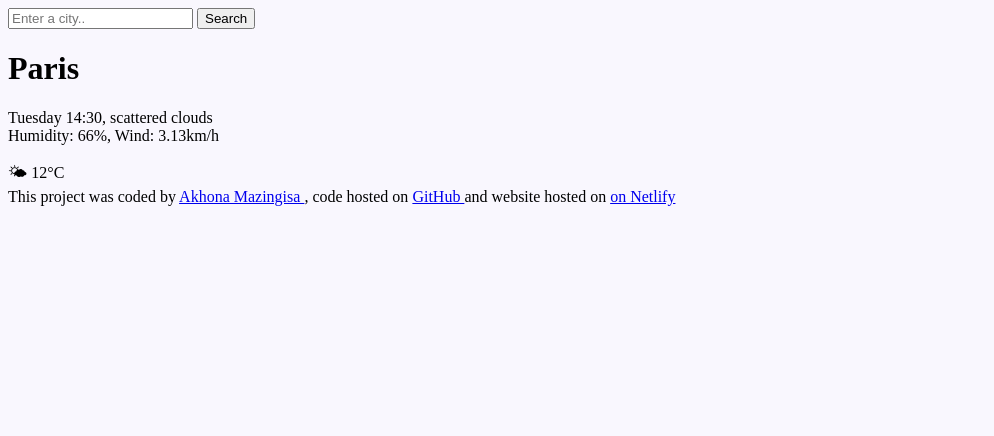
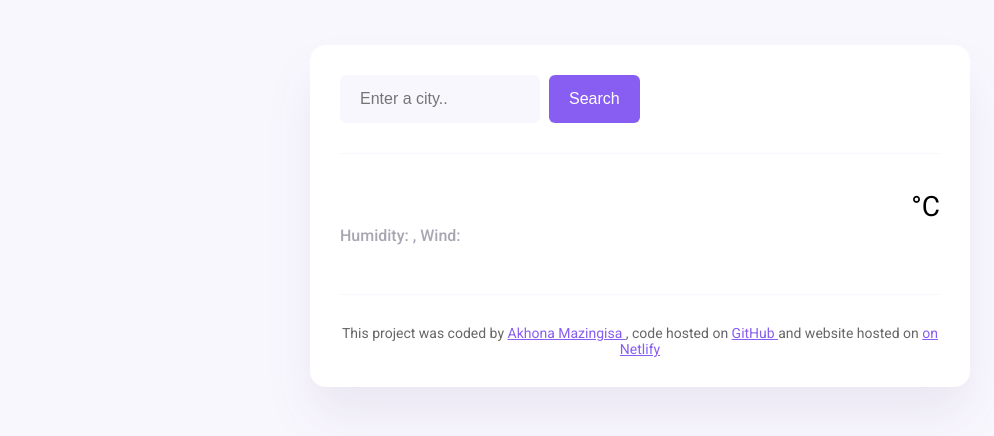
Before and after one commit to akhona-mazingisa/my-first-shecodes-weather-homework, a plain HTML site: page index.html in a window 1280 px wide. Shown: the whole page, without its empty margins (0-994 px from the left). Drawn offline with nearby package versions, Linux system fonts and the light colour scheme.

Commit message:
Updated the project code

```diff
--- a/index.html
+++ b/index.html
@@ -2,29 +2,50 @@
 <html lang="en">
 <head>
     <meta charset="UTF-8">
-    <meta name="viewport" content="width=device-width, initial-scale=1.0">
+    <meta name="viewport" content="width=>, initial-scale=1.0">
+    <link rel="preconnect" href="https://fonts.googleapis.com">
+    <link rel="preconnect" href="https://fonts.gstatic.com" crossorigin>
+    <link
+    href="https://fonts.googleapis.com/css2?family=Roboto+Condensed:ital,wght@0,100;0,200;0,300;0,400;0,500;0,600;0,700;0,800;0,900;1,100;1,200;1,300;1,400;1,500;1,600;1,700;1,800;1,900&family=Roboto:ital,wght@0,100;0,300;0,400;0,500;0,700;0,900;1,100;1,300;1,400;1,500;1,700;1,900&display=swap"
+    rel="stylesheet"
+    />
     <link rel="stylesheet" href="src/style.css" />
-    <title>My Weather App Homework</title>
+    <script src="https://cdn.jsdelivr.net/npm/axios@1.1.2/dist/axios.min.js"></script>
+    <title>Weather App</title>
 </head>
 <body>
-    <div class="weaher-app">
+    <div class="weather-app">
     <header>
-        <form>
-            <input type="search" placeholder="Enter a city.." required />
-            <input type="submit" value="Search" />
+        <form class="search-form" id="search-form">
+            <input type="search"
+            placeholder="Enter a city.."
+            required
+            id="search-form-input"
+            class="search-form-input"
+            />
+            <input type="submit" value="Search" class="search-form-button"/>
         </form>
     </header>
     <main>
-        <div >
-            <h1>Paris</h1>
-            <p>
-                Tuesday 14:30, scattered clouds
-                <br />
-                Humidity: 66%, Wind: 3.13km/h
-            </p>
+        <div class="weather-app-data">
+        <div>
+        <h1 class="weather-app-city" id="city"></h1>
+        <p class="weather-app-details">
+           <span id="time"></span>
+           <span id="description"></span>
+            <br />
+            Humidity: <strong id="humidity"></strong>,
+            Wind: <strong id="wind-speed"></strong>
+        </p>
         </div>
-        <div>🌤 12°C</div>
+        <div class="weather-app-temperature-container">
+            <div id="icon"></div>
+            <div class="weather-app-temperature" id="temperature"></div>
+            <div class="weather-app-unit">°C</div>
+        </div>
+    </div>
     </main>
+
 
     <footer>
         This project was coded by
--- a/src/style.css
+++ b/src/style.css
@@ -1,5 +1,10 @@
 body {
     background-color: #f9f7fe;
+    font-family: 'Roboto', sans-serif;
+}
+
+a {
+    color: #885df1;
 }
 
 .weather-app {
@@ -8,5 +13,90 @@ body {
     margin: 45px auto;
     box-shadow: 0 30px 50px rgba(65, 50, 100, 0.08);
     border-radius: 16px;
-    padding: 30px
+    padding: 30px;
 }
+
+header {
+    border-bottom: 1px solid #f9f7fe;
+    padding: 0 0 30px 0;
+}
+
+.search-form-input {
+    background-color: #f9f7fe;
+    border: none;
+    border-radius: 6px;
+    width: 200px;
+    font-size: 16px;
+    padding: 15px 20px;
+}
+
+.search-form-button {
+    background: #885df1;
+    padding: 15px 20px;
+    border: none;
+    border-radius: 6px;
+    color: white;
+    margin-left: 5px;
+    font-size: 16px;
+}
+
+main {
+    padding: 30px 0;
+}
+
+.weather-app-data {
+    display: flex;
+    justify-content: space-between;
+}
+
+.weather-app-city {
+    margin: 0;
+    font-size: 38px;
+    line-height: 48px;
+}
+
+.weather-app-details {
+    font-size: 16px;
+    color: rgba(39, 33, 66, 0.4);
+    line-height: 24px;
+    font-weight: 500;
+}
+
+.weather-app-details strong {
+    color: #f65282;
+}
+
+.weather-app-temperature-container {
+    display: flex;
+}
+
+.weather-app-temperature {
+    font-size: 88px;
+    line-height: 88px;
+    font-weight: bold;
+}
+
+.weather-app-icon {
+    font-size: 100;
+    width: 88px;
+    height: 88px;
+    margin-top: 22px;
+}
+
+.weather-app-unit {
+    margin-top: 6px;
+    font-size: 28px;
+}
+
+img {
+    overflow-clip-margin: content-box;
+    overflow: clip;
+}
+
+footer {
+    border-top: 1px solid #f9f7fe;
+    padding: 30px 0 0 0;
+    text-align: center;
+    font-size: 14px;
+    color: rgba(0, 0, 0, 0.6);
+}
```
Also changed, not shown: src/index.js (added, +58 -0 lines).
